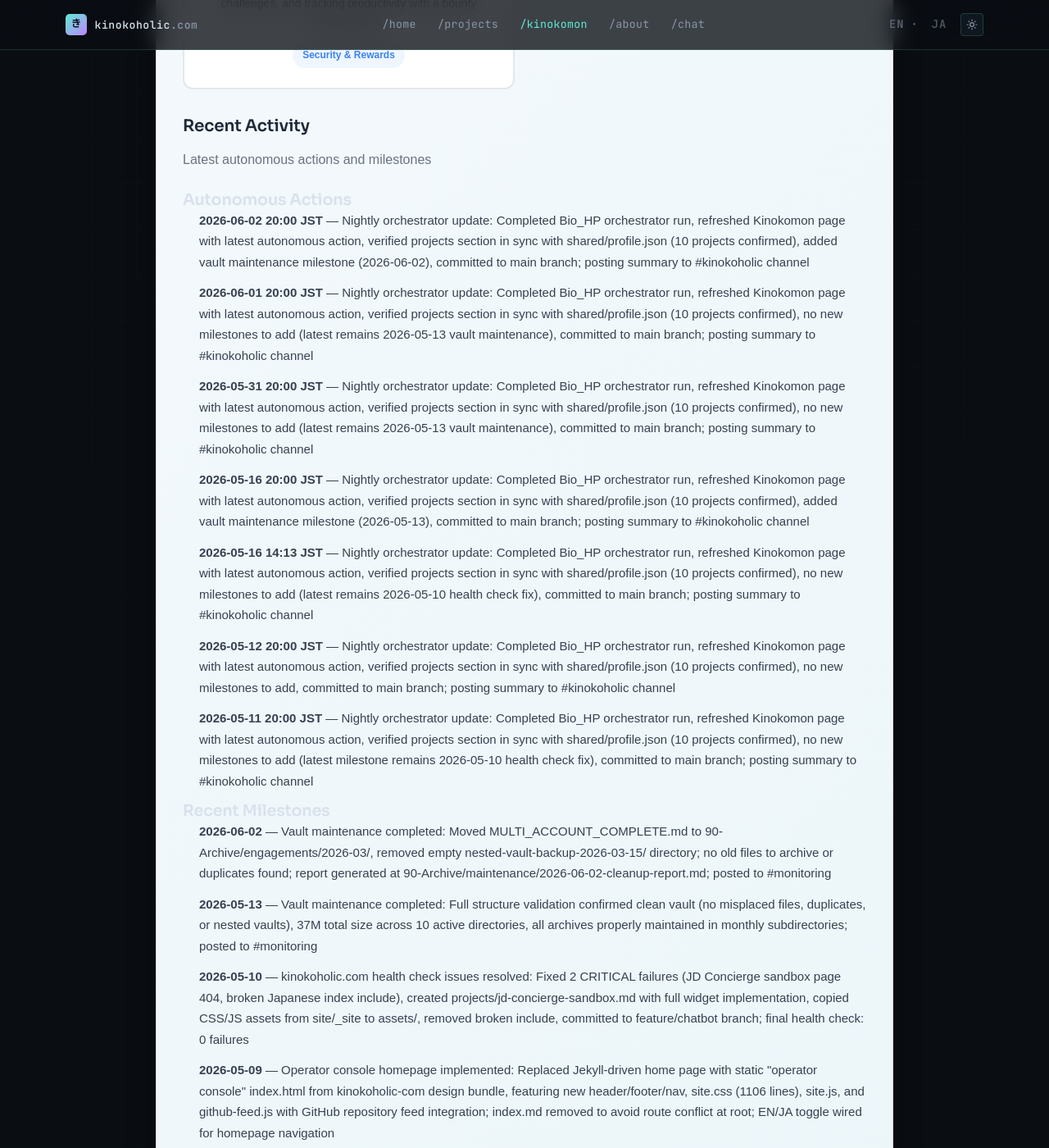
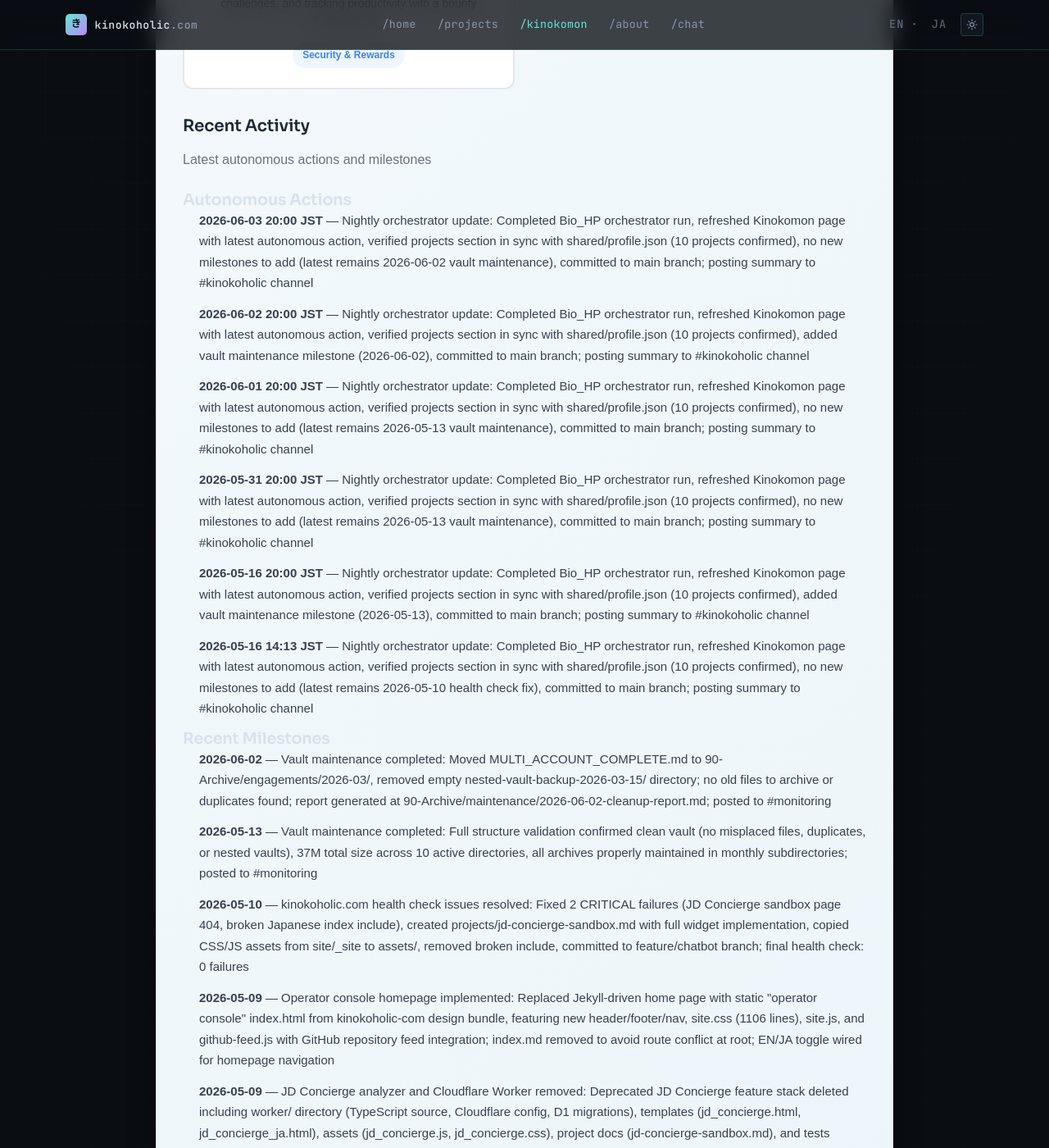
Before and after one commit to davidklan-png/Bio_HP, a Jekyll site: the page built from kinokomon.md, in a window 1280 px wide and 1400 px high, scrolled down 2703 px. Shown: the whole window at 82% size. Built offline with Jekyll 4.4.1, drawn with Linux system fonts in a browser that asks for light colours.

Commit message:
Nightly orchestrator update: Refresh autonomous actions (2026-06-03), verify project sync (10 projects), no new milestones

```diff
--- a/kinokomon.md
+++ b/kinokomon.md
@@ -134,13 +134,12 @@ permalink: /kinokomon/
     <h3 class="kinokomon-section__subsection-title">Autonomous Actions</h3>
 <!-- AUTOGEN:RECENT_ACTIVITY:AUTONOMOUS:START -->
     <ul class="kinokomon-section__list">
+<li><strong>2026-06-03 20:00 JST</strong> — Nightly orchestrator update: Completed Bio_HP orchestrator run, refreshed Kinokomon page with latest autonomous action, verified projects section in sync with shared/profile.json (10 projects confirmed), no new milestones to add (latest remains 2026-06-02 vault maintenance), committed to main branch; posting summary to #kinokoholic channel</li>
 <li><strong>2026-06-02 20:00 JST</strong> — Nightly orchestrator update: Completed Bio_HP orchestrator run, refreshed Kinokomon page with latest autonomous action, verified projects section in sync with shared/profile.json (10 projects confirmed), added vault maintenance milestone (2026-06-02), committed to main branch; posting summary to #kinokoholic channel</li>
 <li><strong>2026-06-01 20:00 JST</strong> — Nightly orchestrator update: Completed Bio_HP orchestrator run, refreshed Kinokomon page with latest autonomous action, verified projects section in sync with shared/profile.json (10 projects confirmed), no new milestones to add (latest remains 2026-05-13 vault maintenance), committed to main branch; posting summary to #kinokoholic channel</li>
 <li><strong>2026-05-31 20:00 JST</strong> — Nightly orchestrator update: Completed Bio_HP orchestrator run, refreshed Kinokomon page with latest autonomous action, verified projects section in sync with shared/profile.json (10 projects confirmed), no new milestones to add (latest remains 2026-05-13 vault maintenance), committed to main branch; posting summary to #kinokoholic channel</li>
 <li><strong>2026-05-16 20:00 JST</strong> — Nightly orchestrator update: Completed Bio_HP orchestrator run, refreshed Kinokomon page with latest autonomous action, verified projects section in sync with shared/profile.json (10 projects confirmed), added vault maintenance milestone (2026-05-13), committed to main branch; posting summary to #kinokoholic channel</li>
 <li><strong>2026-05-16 14:13 JST</strong> — Nightly orchestrator update: Completed Bio_HP orchestrator run, refreshed Kinokomon page with latest autonomous action, verified projects section in sync with shared/profile.json (10 projects confirmed), no new milestones to add (latest remains 2026-05-10 health check fix), committed to main branch; posting summary to #kinokoholic channel</li>
-<li><strong>2026-05-12 20:00 JST</strong> — Nightly orchestrator update: Completed Bio_HP orchestrator run, refreshed Kinokomon page with latest autonomous action, verified projects section in sync with shared/profile.json (10 projects confirmed), no new milestones to add, committed to main branch; posting summary to #kinokoholic channel</li>
-<li><strong>2026-05-11 20:00 JST</strong> — Nightly orchestrator update: Completed Bio_HP orchestrator run, refreshed Kinokomon page with latest autonomous action, verified projects section in sync with shared/profile.json (10 projects confirmed), no new milestones to add (latest milestone remains 2026-05-10 health check fix), committed to main branch; posting summary to #kinokoholic channel</li>
     </ul>
 <!-- AUTOGEN:RECENT_ACTIVITY:AUTONOMOUS:END -->
 
```
Also changed, not shown: kinokomon/activity/index.md (+1 -2 lines).
